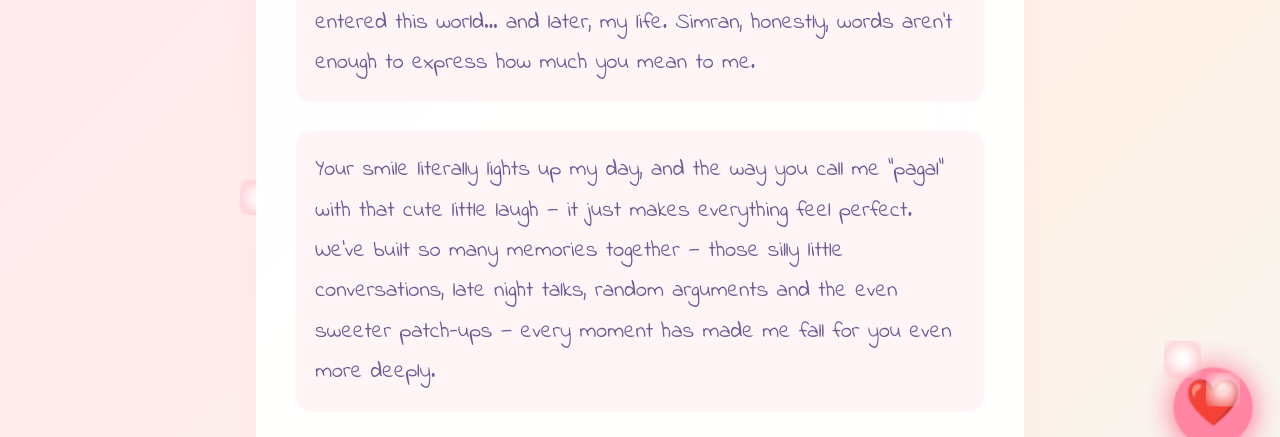
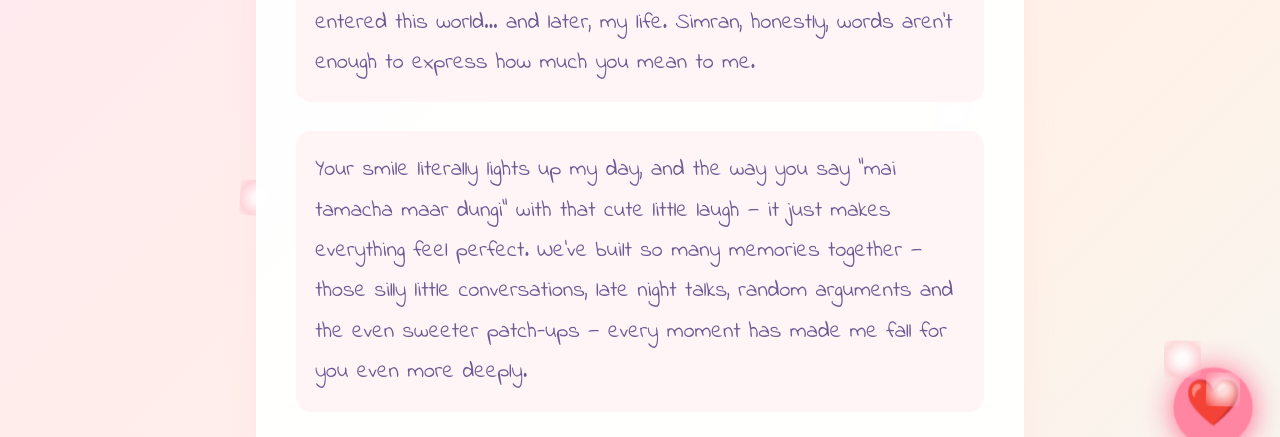
Before and after one commit to lit-bit-Achal/Happy-Birthday, a plain HTML site: page index.html in a window 1280 px wide. Shown: the part 326-763 px from the top of the page. Drawn offline with Linux system fonts and the light colour scheme.

Commit message:
Update index.html

```diff
--- a/index.html
+++ b/index.html
@@ -207,7 +207,7 @@
             <div class="message">
                 <p>Today is so special because it's the day the most beautiful person entered this world... and later, my life. Simran, honestly, words aren’t enough to express how much you mean to me.</p>
 
-<p>Your smile literally lights up my day, and the way you call me "pagal" with that cute little laugh — it just makes everything feel perfect. We've built so many memories together — those silly little conversations, late night talks, random arguments and the even sweeter patch-ups — every moment has made me fall for you even more deeply.</p>
+<p>Your smile literally lights up my day, and the way you say "mai tamacha maar dungi" with that cute little laugh — it just makes everything feel perfect. We've built so many memories together — those silly little conversations, late night talks, random arguments and the even sweeter patch-ups — every moment has made me fall for you even more deeply.</p>
 
 <p>I honestly thank the universe every single day for sending you into my life. You're not just my girlfriend, Simran — you’re my best friend, my safe place, my biggest inspiration. Seeing the dreams in your eyes makes me want to dream bigger for myself too, just so I can stand beside you proudly, matching your shine.</p>
 
```
